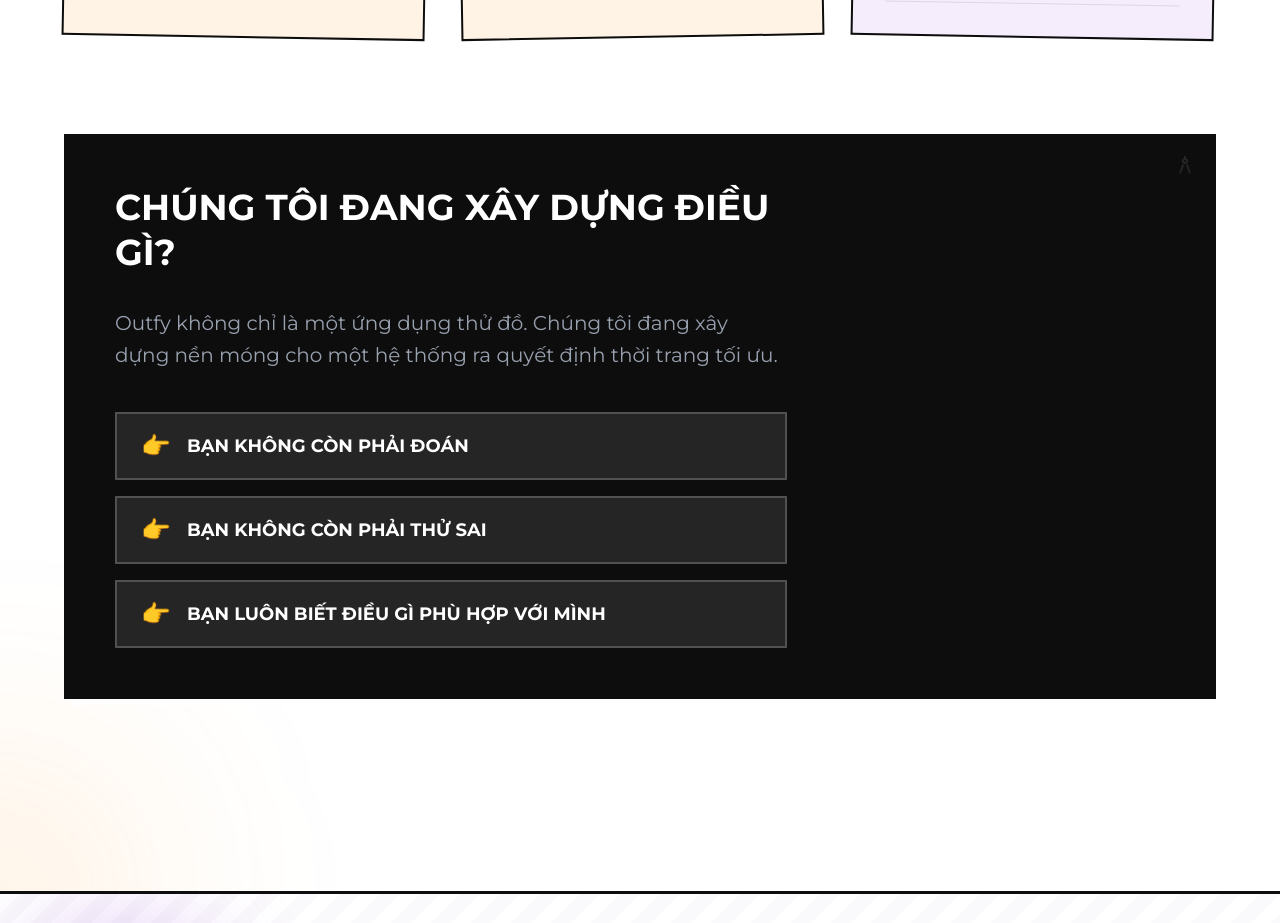
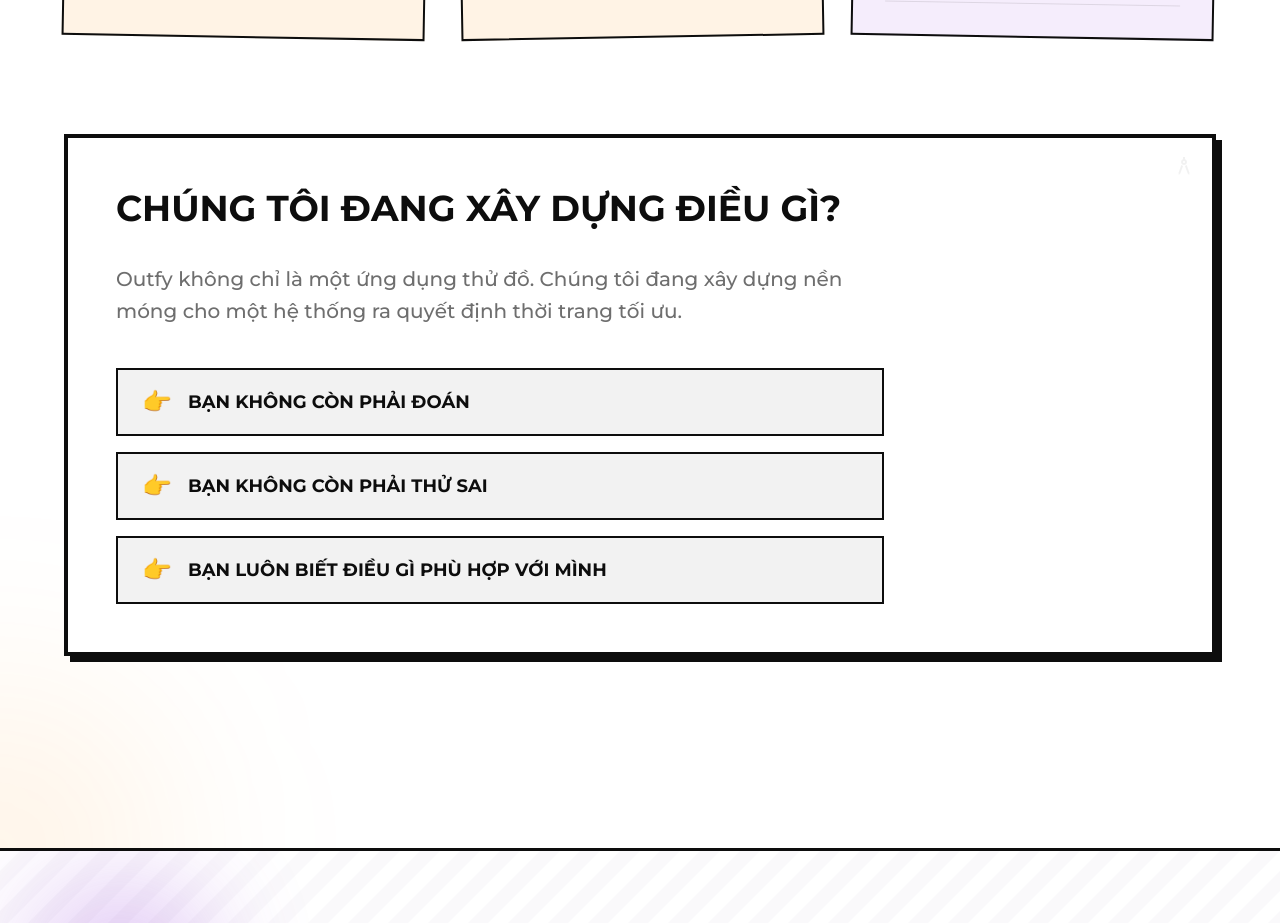
Before and after one commit to tuanvu250/outfy_demo, a Next.js app: page / in a window 1280 px wide. Shown: the part 3240-4163 px from the top of the page. Built offline with nearby package versions, Linux system fonts and the light colour scheme.

Commit message:
feat: implement AboutUs component detailing Outfy's purpose, problems, and solutions.

```diff
--- a/app/(gen-z)/components/AboutUs.tsx
+++ b/app/(gen-z)/components/AboutUs.tsx
@@ -99,15 +99,15 @@
                 </div>
 
                 {/* What we are building */}
-                <div className="bg-ink text-white p-12 border-[3px] border-ink shadow-hard-white mb-24 relative overflow-hidden">
-                    <div className="absolute top-0 right-0 p-4 opacity-10">
+                <div className="bg-white text-ink p-12 border-4 border-ink shadow-hard mb-24 relative overflow-hidden">
+                    <div className="absolute top-0 right-0 p-4 opacity-5">
                         <span className="material-symbols-outlined text-[150px]">architecture</span>
                     </div>
-                    <div className="relative z-10 max-w-2xl">
+                    <div className="relative z-10 max-w-3xl">
                         <h3 className="font-display font-bold text-4xl uppercase mb-8 leading-tight">
                             Chúng tôi đang xây dựng điều gì?
                         </h3>
-                        <p className="text-gray-400 text-xl font-body mb-10 leading-relaxed">
+                        <p className="text-ink/60 text-xl font-body mb-10 leading-relaxed font-medium">
                             Outfy không chỉ là một ứng dụng thử đồ. Chúng tôi đang xây dựng nền móng cho một hệ thống ra quyết định thời trang tối ưu.
                         </p>
                         <div className="space-y-4">
@@ -116,7 +116,7 @@
                                 "Bạn không còn phải thử sai",
                                 "Bạn luôn biết điều gì phù hợp với mình"
                             ].map((item, idx) => (
-                                <div key={idx} className="flex items-center gap-4 bg-white/10 px-6 py-4 border-2 border-white/20 hover:border-primary transition-colors cursor-default">
+                                <div key={idx} className="flex items-center gap-4 bg-ink/5 px-6 py-4 border-2 border-ink hover:bg-secondary transition-all cursor-default">
                                     <span className="text-primary text-2xl">👉</span>
                                     <span className="font-display font-bold text-lg uppercase">{item}</span>
                                 </div>
```
